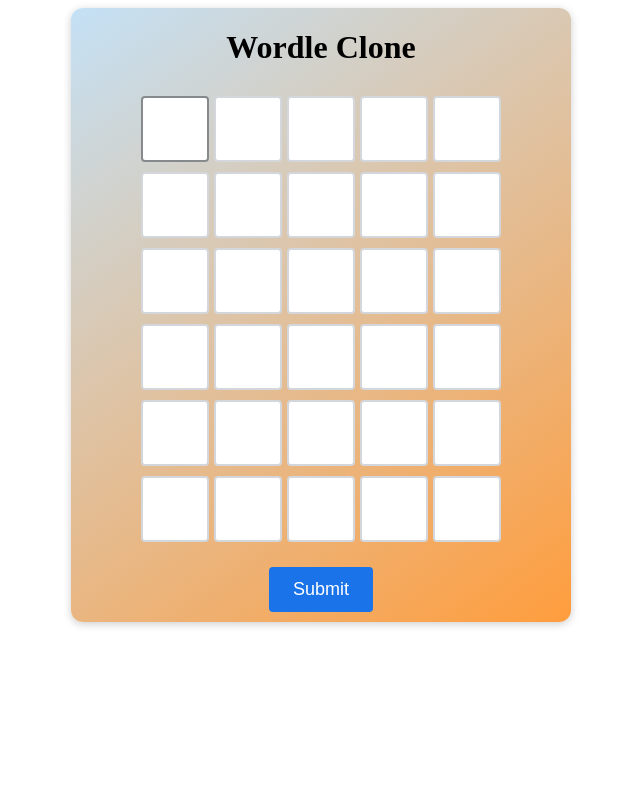
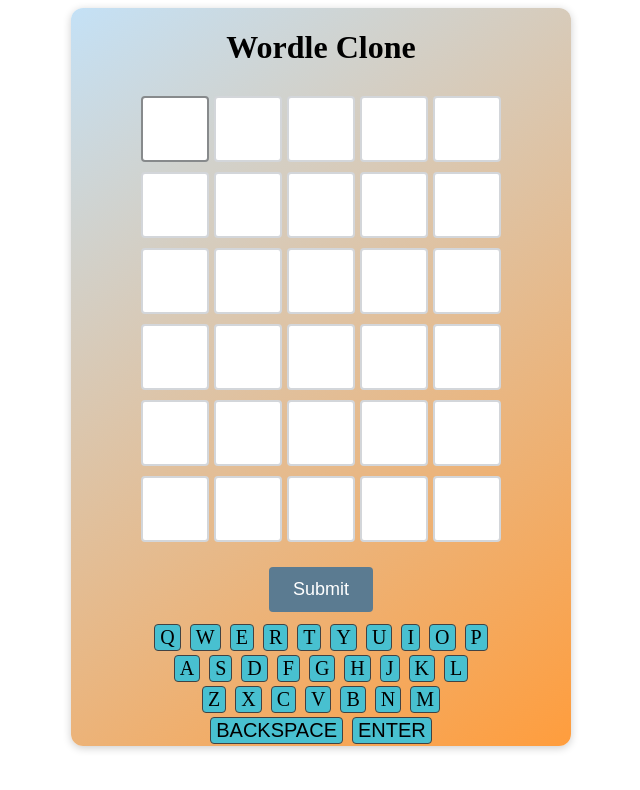
Before and after one commit to Bombatomica64/Wordle, an Angular app: page /home in a window 1280 px wide. Both pictures are taken after a click on the button "Start Game". Shown: the top 790 px of the page, without its empty margins (319-959 px from the left). Built offline with nearby package versions, Linux system fonts and the light colour scheme.

Commit message:
Tastiera funziona

```diff
--- a/src/app/homepage/homepage.component.html
+++ b/src/app/homepage/homepage.component.html
@@ -54,5 +54,13 @@
         </div>
       </div>
     </form>
+    <div class="keyboard-container">
+      <app-keyboard
+        [basicKeys]="keys()"
+        [removedKeys]="removedKeys()"
+        [presentKeys]="presentKeys()"
+        [correctKeys]="correctKeys()"
+        (keyPressed)="onVirtualKeyPress($event)"
+      ></app-keyboard>
   </div>
 </div>
--- a/src/app/homepage/homepage.component.scss
+++ b/src/app/homepage/homepage.component.scss
@@ -93,14 +93,14 @@
   margin: 10px 10px 10px 10px;
   font-size: 18px;
   cursor: pointer;
-  background-color: #1a73e8;
+  background-color: #5b7b91;
   color: white;
   border: none;
   border-radius: 4px;
   transition: background-color 0.3s ease;
 
   &:hover {
-    background-color: #1558b0;
+    background-color: #243f50;
   }
 
   &:disabled {
--- a/src/app/homepage/homepage.component.ts
+++ b/src/app/homepage/homepage.component.ts
@@ -8,6 +8,7 @@ import {
   ReactiveFormsModule,
 } from '@angular/forms';
 import { CommonModule } from '@angular/common';
+import { KeyboardComponent } from '../keyboard/keyboard.component';
 
 /**
  * Selects a random word from the provided word list
@@ -35,7 +36,7 @@ export function getCharCountInWord(word: string, char: string): number {
 @Component({
   selector: 'app-homepage',
   standalone: true,
-  imports: [ReactiveFormsModule, CommonModule],
+  imports: [ReactiveFormsModule, CommonModule, KeyboardComponent],
   templateUrl: './homepage.component.html',
   styleUrl: './homepage.component.scss',
 })
@@ -55,6 +56,14 @@ export class HomepageComponent implements OnInit {
     .map(() => Array(5).fill(''));
   redobutton = false;
 
+  keys = signal<string[]>([
+    'Q', 'W', 'E', 'R', 'T', 'Y', 'U', 'I', 'O', 'P',
+    'A', 'S', 'D', 'F', 'G', 'H', 'J', 'K', 'L',
+    'Z', 'X', 'C', 'V', 'B', 'N', 'M',
+  ]);
+  removedKeys = signal<string[]>([]);
+  presentKeys = signal<string[]>([]);
+  correctKeys = signal<string[]>([]);
   /**
    * Returns the rows FormArray from the main form
    */
@@ -272,10 +281,12 @@ export class HomepageComponent implements OnInit {
     for (let i = 0; i < 5; i++) {
       if (guess[i] === secretWord[i]) {
         this.guessResults[row][i] = 'correct';
+        this.correctKeys.set([...this.correctKeys(), guess[i]]);
       } else if (secretWord.includes(guess[i])) {
         this.guessResults[row][i] = 'present';
       } else {
         this.guessResults[row][i] = 'absent';
+        this.removedKeys.set([...this.removedKeys(), guess[i]]);
       }
     }
     for (let i = 0; i < 5; i++) {
@@ -296,7 +307,11 @@ export class HomepageComponent implements OnInit {
         }
       }
     }
-
+    for (let i = 0; i < 5 ; i++) {
+      if (this.guessResults[row][i] === 'present') {
+        this.presentKeys.set([...this.presentKeys(), guess[i]]);
+      }
+    }
     if (guess === secretWord) {
       setTimeout(() => {
         alert('Congratulations! You found the word!');
@@ -331,4 +346,33 @@ export class HomepageComponent implements OnInit {
     this.wordList = [];
     this.focusInput(0, 0);
   }
+    onVirtualKeyPress(key: string) {
+    const rowIndex = this.currentRow();
+    const colIndex = this.currentCol();
+    console.log('key', key, 'rowIndex', rowIndex, 'colIndex', colIndex);
+    // Ensure the key is a single character and the current row is active
+    if (key.length === 1 && rowIndex < 6 && colIndex < 5) {
+      const lettersArray = this.getLettersArrayForRow(rowIndex);
+
+      // Set the value of the current input box
+      lettersArray.at(colIndex).setValue(key.toUpperCase());
+
+      // Move to the next input box
+      if (colIndex < 4) {
+        this.currentCol.set(colIndex + 1);
+        this.focusInput(rowIndex, colIndex + 1);
+      }
+    } else if (key === 'Backspace') {
+      // Handle backspace logic
+      if (colIndex > 0) {
+        this.currentCol.set(colIndex - 1);
+        this.focusInput(rowIndex, colIndex - 1);
+        const lettersArray = this.getLettersArrayForRow(rowIndex);
+        lettersArray.at(colIndex - 1).setValue('');
+      }
+    } else if (key === 'Enter') {
+      // Handle enter key to submit the row
+      this.checkCurrentRow();
+    }
+  }
 }
--- /dev/null
+++ b/src/app/keyboard/keyboard.component.html
@@ -0,0 +1,17 @@
+<div class="keyboard">
+  <div *ngFor="let row of keyRows" class="key-row">
+    <div
+      *ngFor="let key of row"
+      (click)="onKeyClick(key)"
+      [ngClass]="getKeyClass(key)"
+    >
+      {{ key }}
+    </div>
+  </div>
+  <div class="key-row">
+    <button (click)="onBackspaceClick()" class="key backspace">
+      BACKSPACE
+    </button>
+    <button (click)="onEnterClick()" class="key enter">ENTER</button>
+  </div>
+</div>
--- /dev/null
+++ b/src/app/keyboard/keyboard.component.scss
@@ -0,0 +1,60 @@
+.keyboard {
+  display: inline;
+  align-items: center;
+  justify-content: center;
+  width: 100%;
+  height: 100%;
+}
+
+.key-row {
+  display: flex;
+  justify-content: center;
+  gap: 5px;
+}
+
+.key {
+  font-size: 20px;
+  text-align: center;
+  background-color: #48c0d0;
+  color: black;
+  border: solid 1px rgb(66, 66, 66);
+  border-radius: 4px;
+  cursor: pointer;
+  padding: 1px 5px;
+  margin: 2px;
+  transition: background-color 0.3s, color 0.3s;
+
+  &:hover {
+    background-color: #b1b3b5;
+    color: white;
+  }
+
+  &.correct {
+    background-color: #6aaa64;
+    color: white;
+    border-radius: 4px;
+
+    &:hover {
+      background-color: #538d4e;
+    }
+  }
+
+  &.present {
+    background-color: #c9b458;
+    color: white;
+
+    &:hover {
+      background-color: #b59f3b;
+    }
+  }
+
+  &.absent {
+    background-color: #787c7e;
+    color: white;
+
+    &:hover {
+      background-color: #565758;
+      cursor: not-allowed;
+    }
+  }
+}
--- /dev/null
+++ b/src/app/keyboard/keyboard.component.ts
@@ -0,0 +1,53 @@
+import { CommonModule } from '@angular/common';
+import { Component, Input, Output, EventEmitter, SimpleChanges } from '@angular/core';
+
+@Component({
+  selector: 'app-keyboard',
+  standalone: true,
+  imports: [CommonModule],
+  templateUrl: './keyboard.component.html',
+  styleUrl: './keyboard.component.scss'
+})
+export class KeyboardComponent {
+  @Input() basicKeys: string[] = [];
+  @Input() removedKeys: string[] = [];
+  @Input() presentKeys: string[] = [];
+  @Input() correctKeys: string[] = [];
+  @Output() keyPressed = new EventEmitter<string>();
+
+  get keyRows(): string[][] {
+    return [
+      this.basicKeys.slice(0, 10), // First row: 10 keys
+      this.basicKeys.slice(10, 19), // Second row: 9 keys
+      this.basicKeys.slice(19, 26), // Third row: 7 keys
+    ];
+  }
+
+  onKeyClick(key: string): void {
+    this.keyPressed.emit(key);
+  }
+  onEnterClick(): void {
+    this.keyPressed.emit('Enter');
+  }
+  onBackspaceClick(): void {
+    this.keyPressed.emit('Backspace');
+  }
+/*    ngOnChanges(changes: SimpleChanges): void {
+    console.log('Removed Keys:', this.removedKeys);
+    console.log('Present Keys:', this.presentKeys);
+    console.log('Correct Keys:', this.correctKeys);
+  }*/
+
+  getKeyClass(key: string): string {
+    key = key.toLowerCase();
+    if (this.removedKeys.includes(key)) {
+      return 'key absent';
+    } else if (this.presentKeys.includes(key) && !this.correctKeys.includes(key)) {
+      return 'key present';
+    } else if (this.correctKeys.includes(key)) {
+      console.log('Key is corr:', key);
+      return 'key correct';
+    }
+    return 'key';
+  }
+}
```
Also changed, not shown: 1 other file (tests, documents, lock files or other folders).
